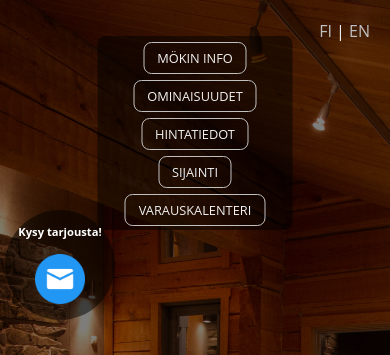
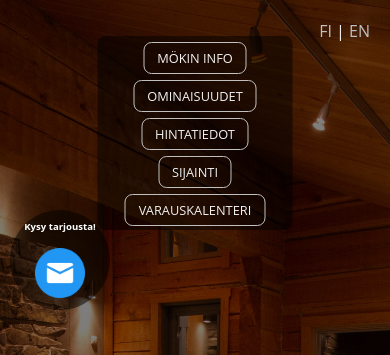
Before and after one commit to j3shi/Skyfall1, a plain HTML site: page index.html in a window 390 px wide. Shown: the top 355 px of the page. Drawn offline with Linux system fonts and the light colour scheme.

Commit message:
mobile version update

```diff
--- a/styles/style.css
+++ b/styles/style.css
@@ -308,12 +308,12 @@ footer {
         top: 210px;
         left: 60px;
         transform: translateX(-50%);
-        width: 110px;
-        height: 110px;
+        width: 100px;
+        height: 100px;
     }
 
     .askforoffer h3 {
-        font-size: 0.7rem;
+        font-size: 0.6rem;
         line-height: 1.1;
     }
 
```
